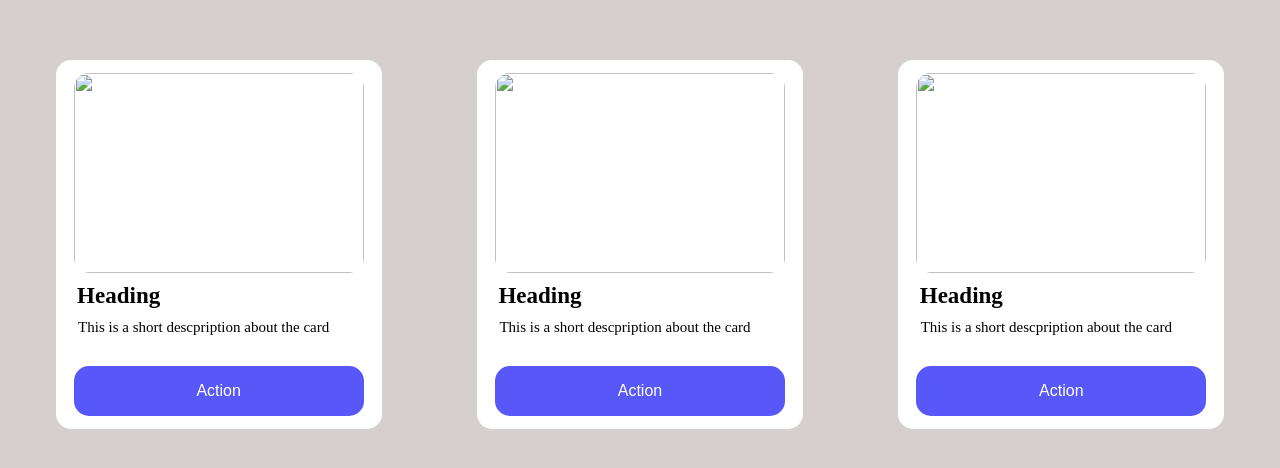
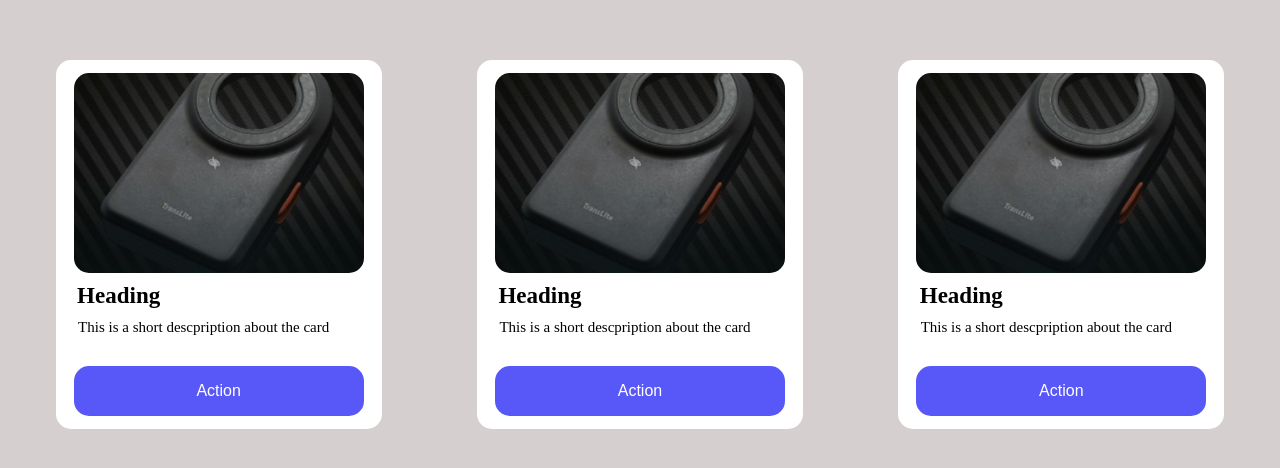
Before and after one commit to GuilmanGerman/Guilman.github.io, a plain HTML site: page index.html in a window 1280 px wide. Shown: the part 164-632 px from the top of the page. Drawn offline with Linux system fonts and the light colour scheme.

Commit message:
Update index.html

```diff
--- a/index.html
+++ b/index.html
@@ -8,7 +8,7 @@
 	<body>
 	<div class="main">
 		<div class="photo">
-			<img src="img/picture.png" class="photo">
+			<img src="picture.png" class="photo">
 		</div>
 		<div class="title">
 			Heading
@@ -22,7 +22,7 @@
 	</div>
 	<div class="main">
 		<div class="photo">
-			<img src="img/picture.png" class="photo">
+			<img src="picture.png" class="photo">
 		</div>
 		<div class="title">
 			Heading
@@ -36,7 +36,7 @@
 	</div>
 	<div class="main">
 		<div class="photo">
-			<img src="img/picture.png" class="photo">
+			<img src="picture.png" class="photo">
 		</div>
 		<div class="title">
 			Heading
```
